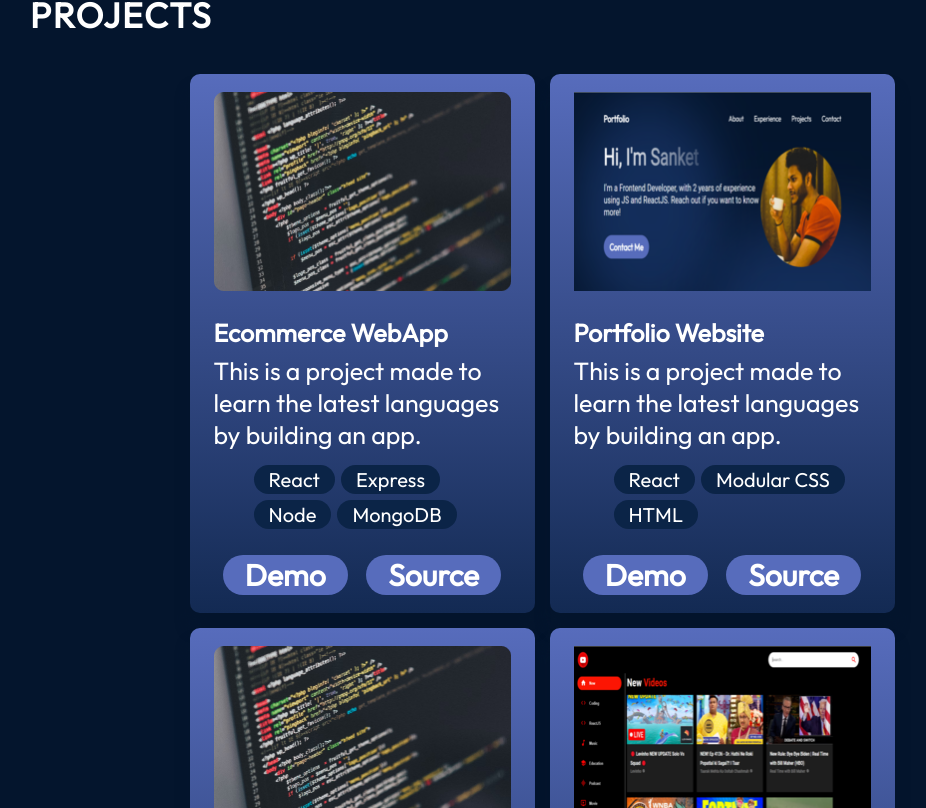
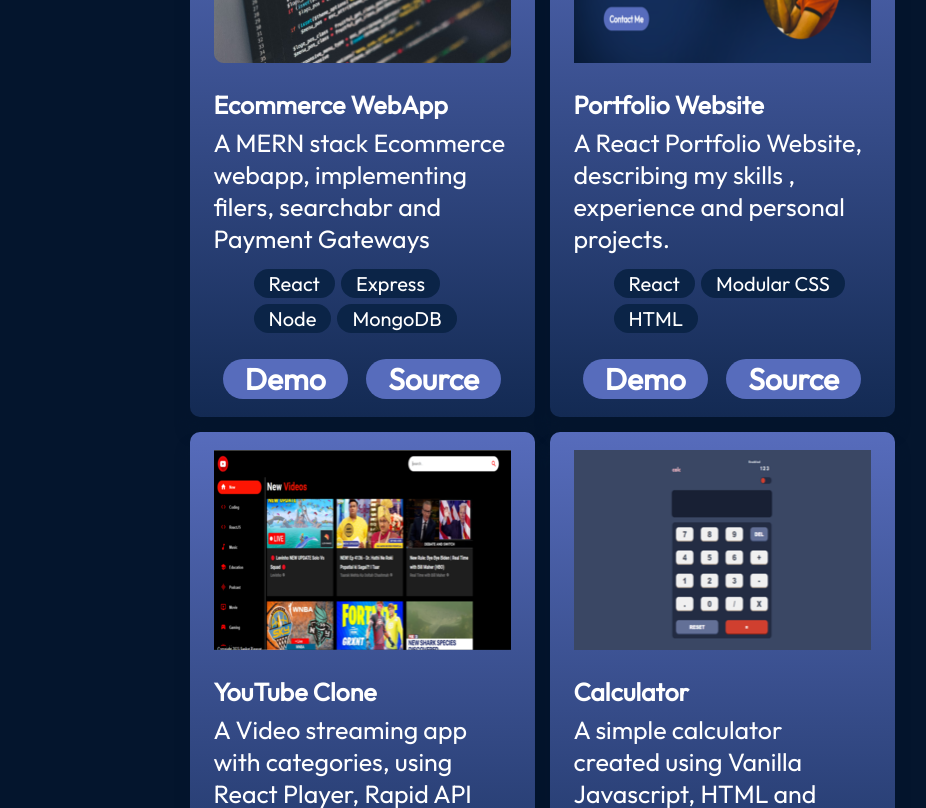
Before and after one commit to Sanket176/My-Portfolio, a React (Vite) app: page / in a window 1280 px wide. Shown: the part 2680-3488 px from the top of the page, without its empty margins (98-1024 px from the left). Built offline with nearby package versions, Linux system fonts and the light colour scheme.

Commit message:
added project descriptions

```diff
--- a/src/components/About/About.jsx
+++ b/src/components/About/About.jsx
@@ -17,13 +17,13 @@ const About = () => {
                         <p>I'm a frontend developer with Experience in building responsive and optimised sites</p>
                     </div>
                 </li>
-                <li className={styles.aboutItem}>
+                {/* <li className={styles.aboutItem}>
                     <img src={getImageUrl("about/serverIcon.png")} alt="Cursor Img"/>
                     <div className={styles.aboutItemText}>
                         <h3>Backend Developer</h3>
                         <p>I'm a frontend developer with Experience in building responsive and optimised sites</p>
                     </div>
-                </li>
+                </li> */}
                 <li className={styles.aboutItem}>
                     <img src={getImageUrl("about/uiIcon.png")} alt="Cursor Img"/>
                     <div className={styles.aboutItemText}>
--- a/src/components/Projects/ProjectCard.module.css
+++ b/src/components/Projects/ProjectCard.module.css
@@ -65,3 +65,8 @@
     background: var(--color-primary);
     padding:1px 22px;
 }
+
+.link:hover {
+    background-color: var(--color-text);;
+    color: var(--color-primary);
+}
--- a/src/data/projects.json
+++ b/src/data/projects.json
@@ -2,7 +2,7 @@
   {
     "title": "Ecommerce WebApp",
     "imageSrc": "projects/project.png",
-    "description": "This is a project made to learn the latest languages by building an app.",
+    "description": "A MERN stack Ecommerce webapp, implementing filers, searchabr and Payment Gateways",
     "skills": ["React", "Express", "Node", "MongoDB"],
     "demo": "https://www.example.com",
     "source": "https://github.com/Sanket176/Ecommerce_2023"
@@ -10,25 +10,25 @@
   {
     "title": "Portfolio Website",
     "imageSrc": "projects/portfolio (1).png",
-    "description": "This is a project made to learn the latest languages by building an app.",
+    "description": "A React Portfolio Website, describing my skills , experience and personal projects.",
     "skills": ["React","Modular CSS","HTML"],
     "demo": "https://www.example.com",
     "source": "https://github.com/Sanket176/My-Portfolio"
   },
   {
+    "title": "YouTube Clone",
+    "imageSrc": "projects/youtube (2).png",
+    "description": "A Video streaming app with categories, using React Player, Rapid API and Material UI.",
+    "skills": ["React", "MUI", "Rapid API"],
+    "demo": "https://youtube-clone-2-0-phi.vercel.app/",
+    "source": "https://github.com/Sanket176/Youtube-Clone-2.0"
+  },
+  {
     "title": "Calculator",
-    "imageSrc": "projects/project.png",
-    "description": "This is a project made to learn the latest languages by building an app.",
+    "imageSrc": "projects/calculator (1).png",
+    "description": "A simple calculator created using Vanilla Javascript, HTML and CSS.",
     "skills": ["HTML", "CSS", "Vanilla JS"],
     "demo": "https://www.example.com",
     "source": "https://github.com/Sanket176/Calculator---3-Themes"
-  },
-  {
-    "title": "YouTube Clone",
-    "imageSrc": "projects/youtube (2).png",
-    "description": "This is a project made to learn the latest languages by building an app.",
-    "skills": ["React", "MUI", "Rapid API"],
-    "demo": "https://youtube-clone-2-0-phi.vercel.app/",
-    "source": "https://github.com/Sanket176/Youtube-Clone-2.0"
   }
 ]
```
